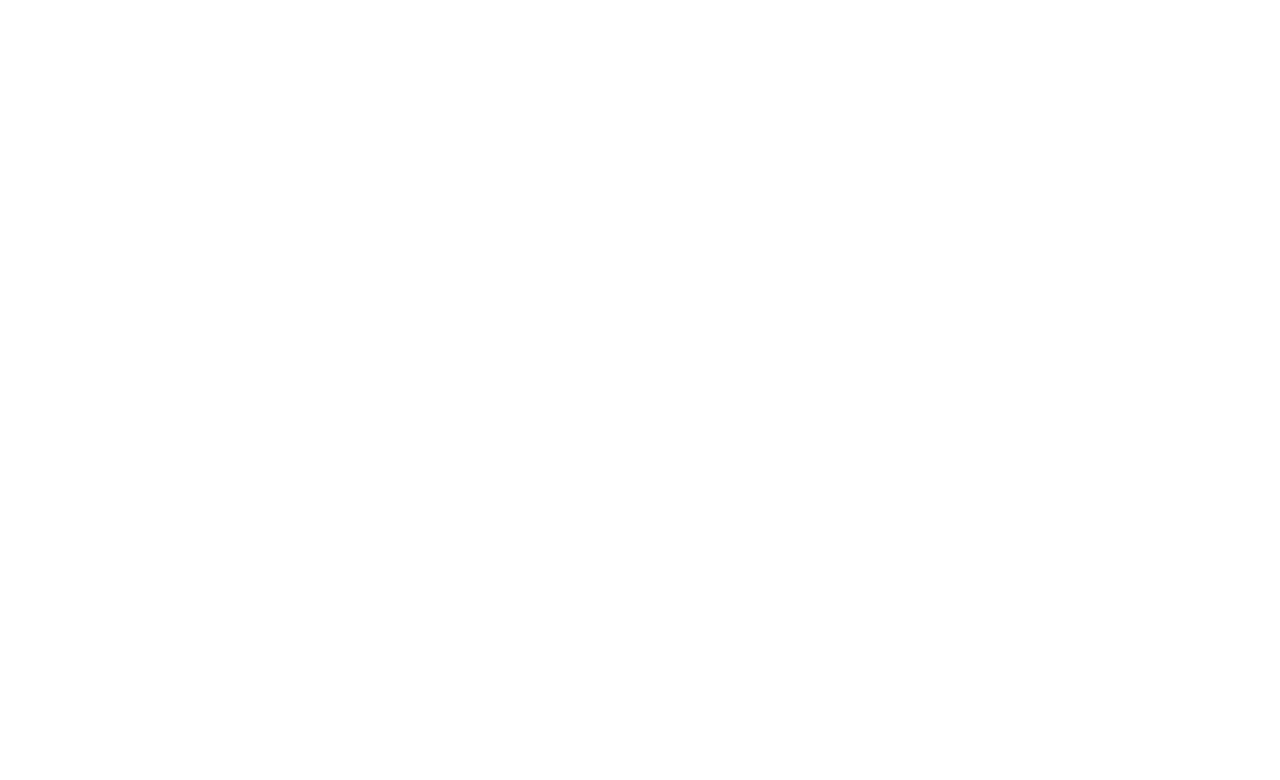
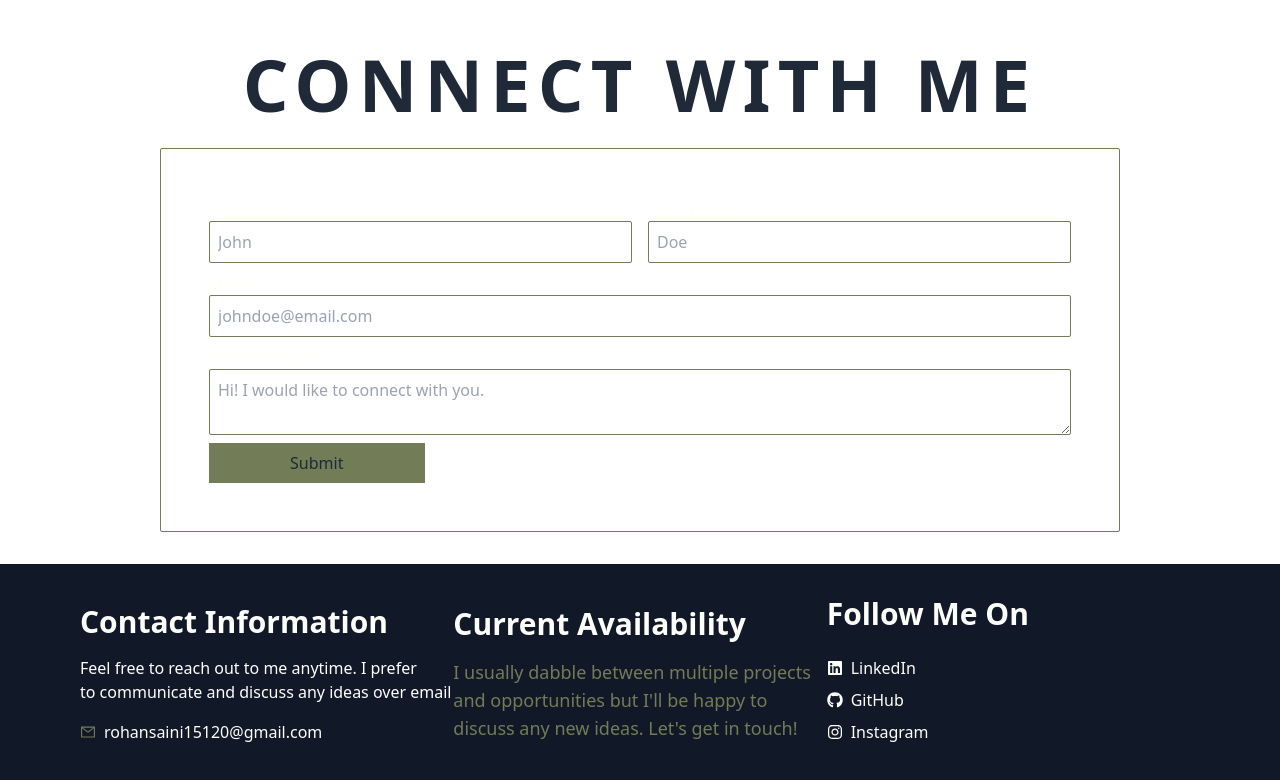
Before and after one commit to Rohansaini1512/Portfolio, a React (Vite) app: page /connect in a window 1280 px wide. Before the commit this address had no page. Shown: the part 136-916 px from the top of the page. Before the commit the page ends 800 px from the top, so only its background shows below. Built offline with nearby package versions, Linux system fonts and the light colour scheme.

Commit message:
Adding connect form

```diff
--- a/src/App.jsx
+++ b/src/App.jsx
@@ -2,6 +2,7 @@
 import { Route, Routes } from 'react-router-dom'
 import './App.css'
 import Home from './Pages/Home'
+import Connect from './Pages/Connect'
 
 
 function App() {
@@ -10,6 +11,7 @@
     <>
       <Routes>
         <Route path="/" element={<Home />}/>
+        <Route path='/connect' element={<Connect />}/>
       </Routes>
     </>
   )
--- a/src/Experience/Experiences.jsx
+++ b/src/Experience/Experiences.jsx
@@ -1,10 +1,8 @@
-// import React from 'react';
 import ExperienceCard from './ExperienceCard';
-import Gdsc from "../assets/GDSC.png"
 
 const experiences = [
   {
-    imgSrc: {Gdsc},
+    imgSrc: "path/to/Gdsc.png", // Updated the path to a string
     imgAlt: "Software Developer",
     tenure: "Aug 2023 - June 2024",
     position: "Cloud Lead",
@@ -24,7 +22,7 @@
 
 const ExperienceSection = () => {
   return (
-    <div className="flex flex-wrap justify-center mt-10 mb-10">
+    <div className="flex flex-wrap justify-center mt-10 mb-5"> {/* Decreased margin-bottom */}
       {experiences.map((exp, index) => (
         <div key={index} className="p-4 w-full md:w-1/2 lg:w-1/3">
           <ExperienceCard
--- /dev/null
+++ b/src/Pages/Connect.jsx
@@ -0,0 +1,46 @@
+// import Heading from "@/components/typography/Heading";
+
+import HomeLayout from "../Layout/HomeLayout";
+
+const Connect = () => {
+  return (
+    <HomeLayout>
+    <div className="w-full flex mt-20 py-8 justify-center">
+      <div className="w-3/4 flex flex-col">
+        <div className="w-full flex justify-center text-7xl font-bold tracking-widest mb-7">
+            CONNECT WITH ME
+        </div>
+        <div className="w-full relative border border-[#727C57] rounded-sm p-12">
+          <form className="flex flex-col w-full gap-2">
+            <div className="flex flex-row w-full gap-4">
+              <div className="flex flex-col w-1/2">
+                <label htmlFor="fname" className="text-[#fefffa]">First Name:</label>
+                <input type="text" className="bg-transparent border border-[#727C57] text-grey-800 p-2 rounded-sm text-[#fefffa] focus:rounded-sm" id="fname" name="fname" placeholder="John" required />
+              </div>
+
+              <div className="flex flex-col w-1/2">
+                <label htmlFor="lname" className="text-[#fefffa]">Last Name:</label>
+                <input type="text" className="bg-transparent border border-[#727C57] text-grey-800 p-2 rounded-sm text-[#fefffa] focus:rounded-sm" id="lname" name="lname" placeholder="Doe" required />
+              </div>
+            </div>
+
+            <div className="flex flex-col">
+              <label htmlFor="email" className="text-[#fefffa]">Email:</label>
+              <input type="email" className="bg-transparent border border-[#727C57] text-grey-800 p-2 rounded-sm text-[#fefffa] focus:rounded-sm" id="email" name="email" placeholder="johndoe@email.com" required />
+            </div>
+
+            <div className="flex flex-col">
+              <label htmlFor="message" className="text-[#fefffa]">Your Message:</label>
+              <textarea id="message" className="bg-transparent border border-[#727C57] text-grey-800 p-2 rounded-sm text-[#fefffa] focus:rounded-sm" name="message" placeholder="Hi! I would like to connect with you." required></textarea>
+            </div>
+
+            <input type="submit" value="Submit" className="border-[#727C57] bg-[#727C57] p-2 w-1/4" />
+          </form>
+        </div>
+      </div>
+    </div>
+    </HomeLayout>
+  );
+};
+
+export default Connect;
--- a/src/Pages/Home.jsx
+++ b/src/Pages/Home.jsx
@@ -5,6 +5,7 @@
 import ExperienceSection from "../Experience/Experiences";
 import HomeLayout from "../Layout/HomeLayout";
 import Typewriter from 'typewriter-effect';
+import { FaArrowRight } from "react-icons/fa";
 
 function Home() {
     const [toggle, setToggle] = useState(false);
@@ -43,15 +44,25 @@
             </div>
 
             {!toggle && (
-                <div className="App min-h-screen  overflow-auto">
+                <div className="App min-h-screen overflow-auto">
                     <div className="min-h-screen">
                         <div className="text-center">
-                            <h1 className="text-9xl font-semibold mt-10 mb-10">Experience</h1>
+                            <h1 className="text-9xl font-semibold mt-10 mb-5">Experience</h1>
                         </div>
                         <ExperienceSection />
                     </div>
                 </div>
             )}
+
+            <div className="flex flex-col items-center mt-5 mb-10">
+                <div className="text-2xl font-semibold text-center mb-7 tracking-widest">
+                    WANNA WORK TOGETHER ?
+                </div>
+                <div className="text-8xl font-bold tracking-widest space-x-4 hover:underline inline-flex items-center">
+                    LET'S <span className="ml-4">CONNECT</span>
+                    <FaArrowRight />
+                </div>
+            </div>
         </HomeLayout>
     );
 }
```
